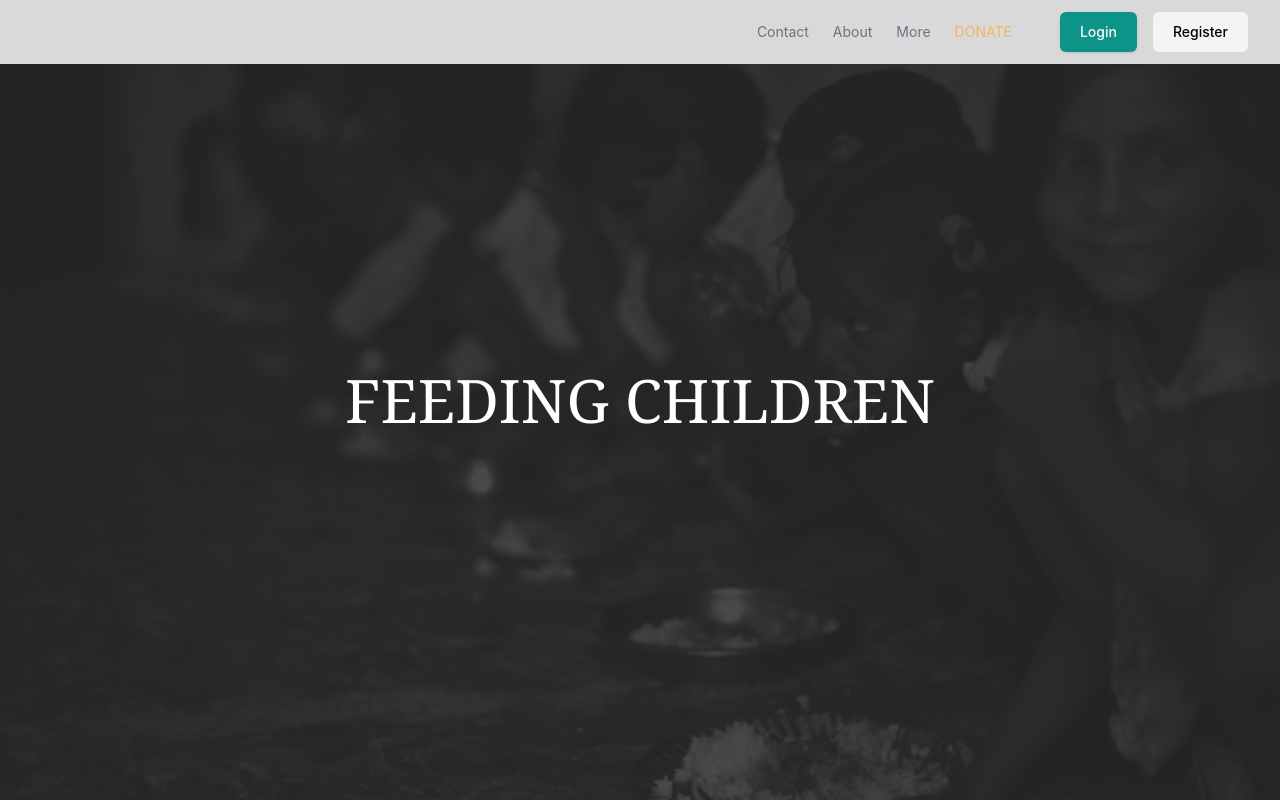
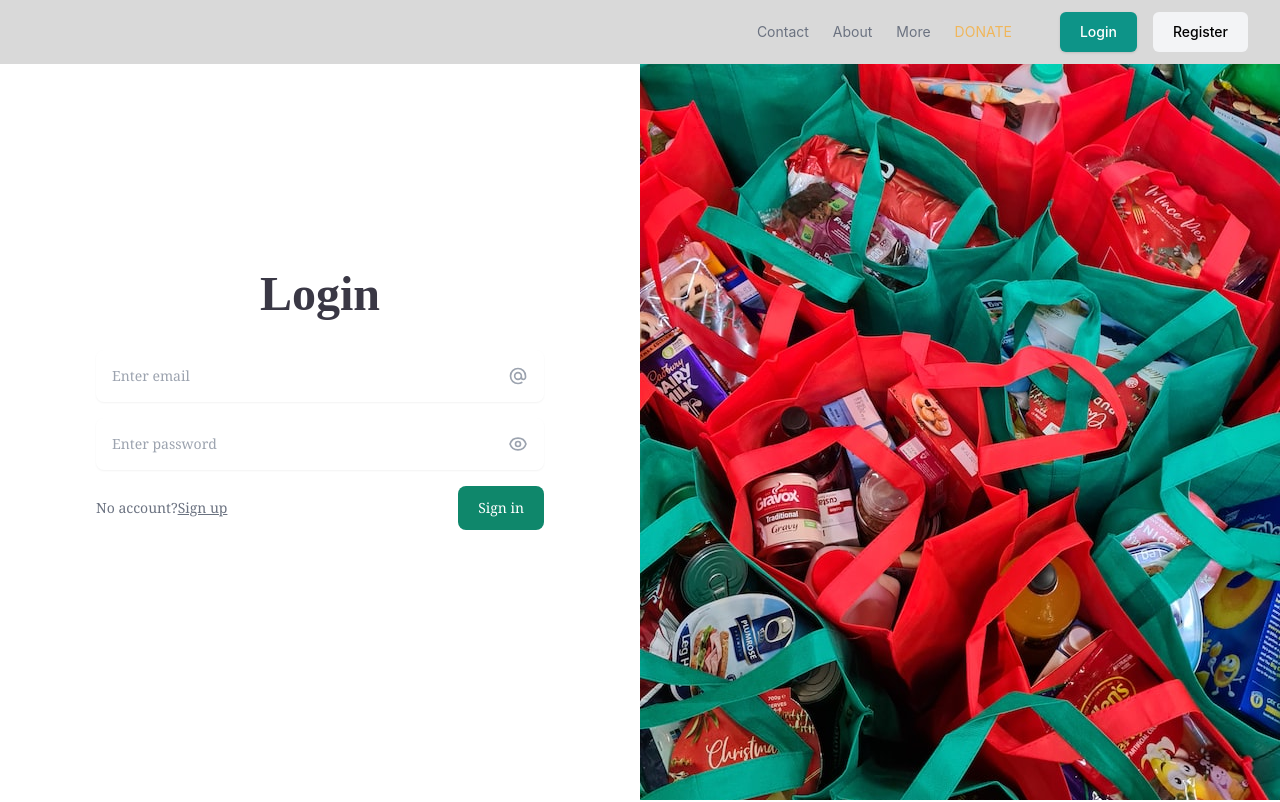
Before and after one commit to LedgerChirp/CharityMaster, a React (Create React App) app in the folder frontend_react/: page / in a window 1280 px wide. Shown: the top 802 px of the page. Built offline with nearby package versions, Linux system fonts and the light colour scheme.

Commit message:
Added login and registration

```diff
--- a/frontend_react/src/App.js
+++ b/frontend_react/src/App.js
@@ -1,9 +1,12 @@
 import Home from './pages/Home';
+import LoginPage from './pages/LoginPage';
+import RegisterPage from './pages/RegisterPage';
 function App() {
   return (
     <>
-      <Home/>
-
+      {/* <Home/> */}
+      <LoginPage/>
+      {/* <RegisterPage/> */}
     </>
   );
 }
--- /dev/null
+++ b/frontend_react/src/components/Login.jsx
@@ -0,0 +1,107 @@
+import React from 'react'
+
+function Login() {
+  return (
+    <div className='font-serif'>
+            <section className="relative flex flex-wrap lg:h-screen lg:items-center">
+                <div className="w-full px-4 py-12 sm:px-6 sm:py-16 lg:w-1/2 lg:px-8 lg:py-24">
+                    <div className="mx-auto max-w-lg text-center">
+                    <h1 className="text-2xl mt-11 md:mt-0 font-bold sm:text-5xl font-[Caudex] text-[#3A3845]">Login</h1>
+
+
+                    </div>
+
+                    <form action="" className="mx-auto mt-8 mb-0 max-w-md space-y-4">
+                    <div>
+                        <label for="email" className="sr-only">Email</label>
+
+                        <div className="relative">
+                        <input
+                            type="email"
+                            className="w-full rounded-lg border-gray-200 p-4 pr-12 text-sm shadow-sm"
+                            placeholder="Enter email"
+                        />
+
+                        <span className="absolute inset-y-0 right-4 inline-flex items-center">
+                            <svg
+                            xmlns="http://www.w3.org/2000/svg"
+                            className="h-5 w-5 text-gray-400"
+                            fill="none"
+                            viewBox="0 0 24 24"
+                            stroke="currentColor"
+                            >
+                            <path
+                                stroke-linecap="round"
+                                stroke-linejoin="round"
+                                stroke-width="2"
+                                d="M16 12a4 4 0 10-8 0 4 4 0 008 0zm0 0v1.5a2.5 2.5 0 005 0V12a9 9 0 10-9 9m4.5-1.206a8.959 8.959 0 01-4.5 1.207"
+                            />
+                            </svg>
+                        </span>
+                        </div>
+                    </div>
+
+                    <div>
+                        <label for="password" className="sr-only">Password</label>
+                        <div className="relative">
+                        <input
+                            type="password"
+                            className="w-full rounded-lg border-gray-200 p-4 pr-12 text-sm shadow-sm"
+                            placeholder="Enter password"
+                        />
+
+                        <span className="absolute inset-y-0 right-4 inline-flex items-center">
+                            <svg
+                            xmlns="http://www.w3.org/2000/svg"
+                            className="h-5 w-5 text-gray-400"
+                            fill="none"
+                            viewBox="0 0 24 24"
+                            stroke="currentColor"
+                            >
+                            <path
+                                stroke-linecap="round"
+                                stroke-linejoin="round"
+                                stroke-width="2"
+                                d="M15 12a3 3 0 11-6 0 3 3 0 016 0z"
+                            />
+                            <path
+                                stroke-linecap="round"
+                                stroke-linejoin="round"
+                                stroke-width="2"
+                                d="M2.458 12C3.732 7.943 7.523 5 12 5c4.478 0 8.268 2.943 9.542 7-1.274 4.057-5.064 7-9.542 7-4.477 0-8.268-2.943-9.542-7z"
+                            />
+                            </svg>
+                        </span>
+                        </div>
+                    </div>
+
+                    <div className="flex items-center justify-between">
+                        <p className="text-sm text-gray-500">
+                        No account?
+                        <a href="#" className="underline">Sign up</a>
+                        </p>
+
+                        <button
+                        type="submit"
+                        className="ml-3 inline-block rounded-lg bg-[#0f876b] px-5 py-3 text-sm font-medium text-white"
+                        >
+                        Sign in
+                        </button>
+                    </div>
+                    </form>
+                </div>
+
+                <div className="relative h-64 w-full sm:h-96 lg:h-full lg:w-1/2">
+                    <img
+                    alt="Welcome"
+                    src="./assets/login.jpg"
+                    className="absolute inset-0 h-full w-full object-cover"
+                    />
+                </div>
+            </section>
+
+    </div>
+  )
+}
+
+export default Login
--- /dev/null
+++ b/frontend_react/src/components/Registerform.jsx
@@ -0,0 +1,61 @@
+import React from 'react'
+
+function Registerform() {
+  return (
+    <div>
+        <section className="mt">
+
+                <div className="flex items-center w-full max-w-3xl p-8 mx-auto lg:px-12 lg:w-3/5">
+                    <div className="w-full">
+
+                        <h1 className="mt-24  md:text-3xl text-xl font-[Caudex] text-[#3A3845] ">
+                            Register | Create new account
+                        </h1>
+
+
+                        <form className="grid grid-cols-1 gap-6 mt-8 md:grid-cols-2">
+                            <div>
+                                <label className="block mb-2 text-sm font-[Caudex] text-[#3A3845]">First Name</label>
+                                <input type="text" placeholder="John" className="block w-full rounded-lg border-gray-600  p-4 pr-12 text-sm shadow-sm" />
+                            </div>
+
+                            <div>
+                                <label className="block mb-2 text-sm font-[Caudex] text-[#3A3845]">Last name</label>
+                                <input type="text" placeholder="Snow" className="block w-full rounded-lg border-gray-600  p-4 pr-12 text-sm shadow-sm" />
+                            </div>
+
+                            <div>
+                                <label className="block mb-2 text-sm font-[Caudex] text-[#3A3845]">Phone number</label>
+                                <input type="text" placeholder="XXX-XX-XXXX-XXX" className="block w-full rounded-lg border-gray-600  p-4 pr-12 text-sm shadow-sm" />
+                            </div>
+
+                            <div>
+                                <label className="block mb-2 text-sm font-[Caudex] text-[#3A3845]">Email address</label>
+                                <input type="email" placeholder="johnsnow@example.com" className="block w-full rounded-lg border-gray-600  p-4 pr-12 text-sm shadow-sm" />
+                            </div>
+
+                            <div>
+                                <label className="block mb-2 text-sm font-[Caudex] text-[#3A3845]">Password</label>
+                                <input type="password" placeholder="Enter your password" className="block w-full rounded-lg border-gray-600  p-4 pr-12 text-sm shadow-sm" />
+                            </div>
+
+                            <div>
+                                <label className="block mb-2 text-sm font-[Caudex] text-[#3A3845]">Confirm password</label>
+                                <input type="password" placeholder="Enter your password" className="block w-full rounded-lg border-gray-600  p-4 pr-12 text-sm shadow-sm" />
+                            </div>
+
+                            <button
+                                className="flex items-center justify-between w-full px-6 py-3 text-sm tracking-wide text-white capitalize transition-colors duration-300 transform bg-[#d79326] rounded-xl hover:bg-[#ffb13b] focus:outline-none focus:ring focus:ring-blue-300 focus:ring-opacity-50">
+                                <span>Sign Up </span>
+                            </button>
+                        </form>
+                    </div>
+                </div>
+
+        </section>
+
+    </div>
+  )
+}
+
+export default Registerform
--- /dev/null
+++ b/frontend_react/src/pages/LoginPage.jsx
@@ -0,0 +1,14 @@
+import React from 'react'
+import Login from '../components/Login'
+import Navbar from '../components/Navbar'
+
+function LoginPage() {
+  return (
+    <div>
+      <Navbar className="top-0 absolute"/>
+      <Login className=''/>
+    </div>
+  )
+}
+
+export default LoginPage
--- /dev/null
+++ b/frontend_react/src/pages/RegisterPage.jsx
@@ -0,0 +1,15 @@
+import React from 'react'
+import Navbar from '../components/Navbar'
+import Registerform from '../components/Registerform'
+
+
+function RegisterPage() {
+  return (
+    <div>
+      <Navbar className="top-0 absolute"/>
+      <Registerform/>
+    </div>
+  )
+}
+
+export default RegisterPage
```
Also changed, not shown: frontend_react/public/assets/login.jpg (added).
